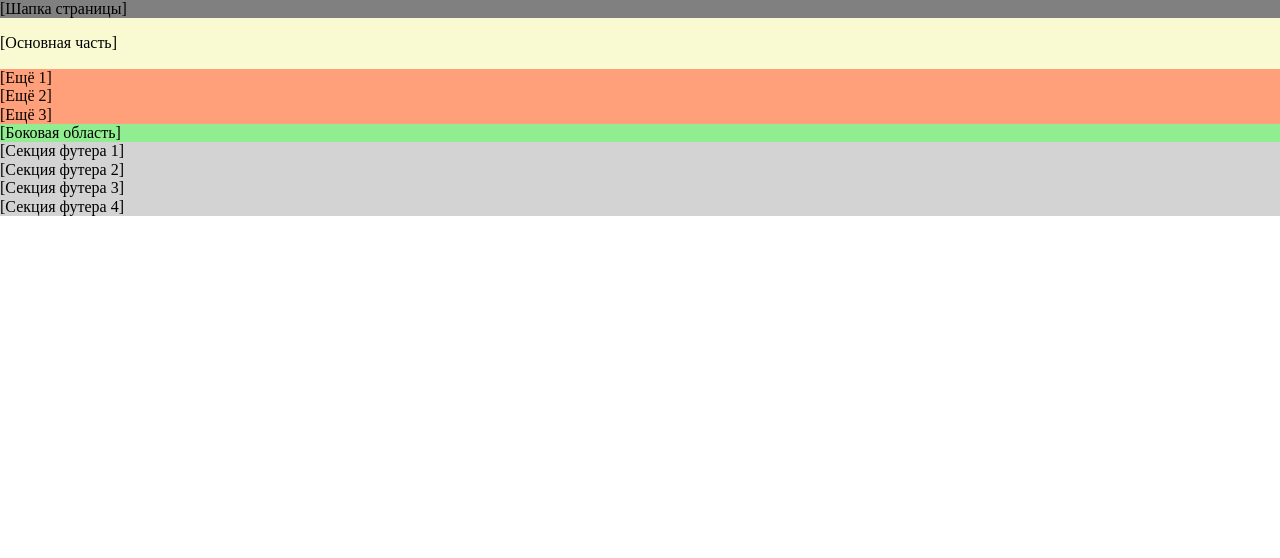
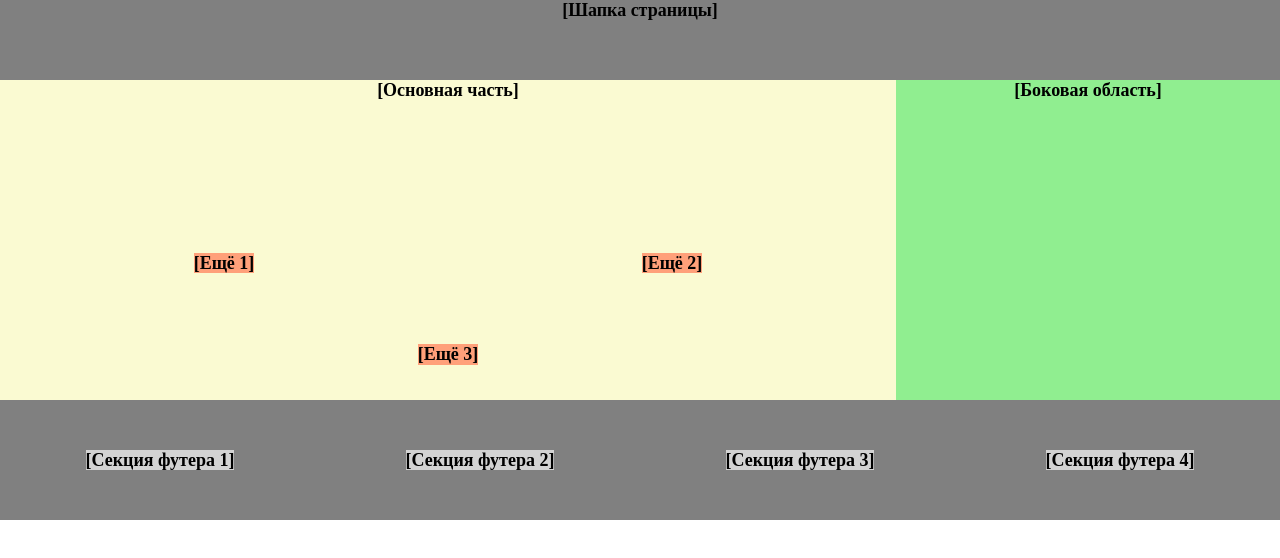
Before and after one commit to ivlina/week6, a plain HTML site: page Task-2/index.html in a window 1280 px wide. Drawn offline with Linux system fonts and the light colour scheme.

Commit message:
Everything is fixed except sections.

```diff
--- a/Task-2/index.html
+++ b/Task-2/index.html
@@ -11,13 +11,16 @@
 
 <body>
     <header>[Шапка страницы]</header>
+
     <main>
-        <div><p>[Основная часть]</p></div>
+        <div>[Основная часть]</div>
         <section>[Ещё 1]</section>
         <section>[Ещё 2]</section>
         <section>[Ещё 3]</section>
     </main>
+
     <aside>[Боковая область]</aside>
+
     <footer>
         <section>[Секция футера 1]</section>
         <section>[Секция футера 2]</section>
--- a/Task-2/style.css
+++ b/Task-2/style.css
@@ -1,17 +1,39 @@
 body {
+    text-align: center;
+    font-weight: bold;
+    font-size: large;
     display: grid;
+    grid-template-columns: 70% 1fr;
+    grid-template-rows: 1fr 4fr 1.5fr;
 }
 
 header {
     background-color: gray;
+
+    grid-column: 1 / 3;
+    height: 10vh;
+    align-self: center;
 }
 
 main {
     background-color: lightgoldenrodyellow;
+
+    display: grid;
+    grid-template-columns: 50% 50%;
+    grid-template-rows: 1.5fr 1fr 1fr;
+}
+
+main div {
+    grid-column: 1 / 3;
 }
 
 main section {
     background-color: lightsalmon;
+    margin: auto;
+}
+
+main section:nth-last-child(1) {
+    grid-column: 1 / 3;
 }
 
 aside {
@@ -20,8 +42,15 @@ aside {
 
 footer {
     background-color: gray;
+
+    display: grid;
+    grid-template-columns: repeat(4, 1fr);
+    grid-template-rows: 1fr;
+    grid-column: 1 / 3;
+    align-content: space-between;
 }
 
 footer section {
     background-color: lightgrey;
+    margin: auto;
 }
```
